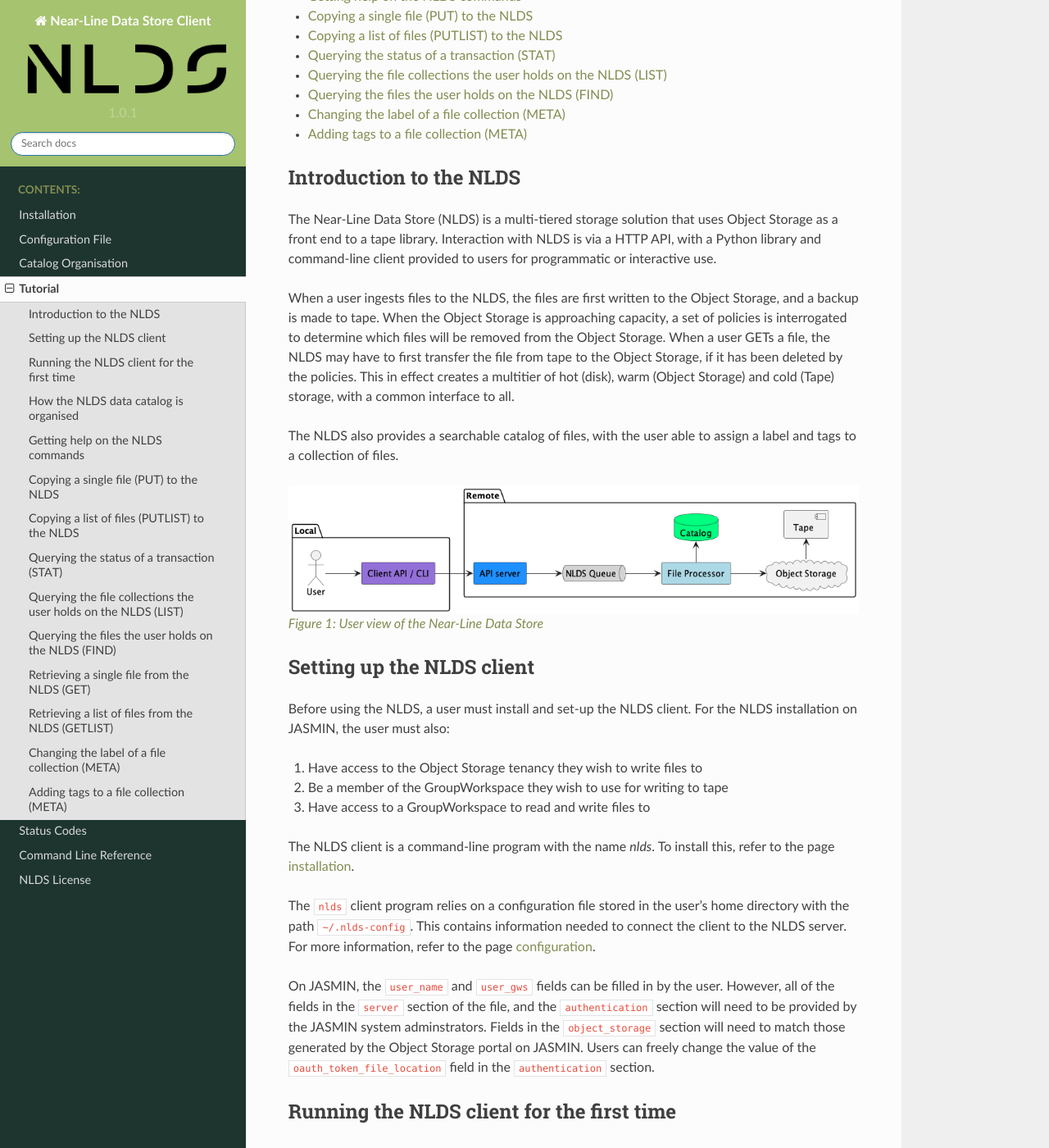
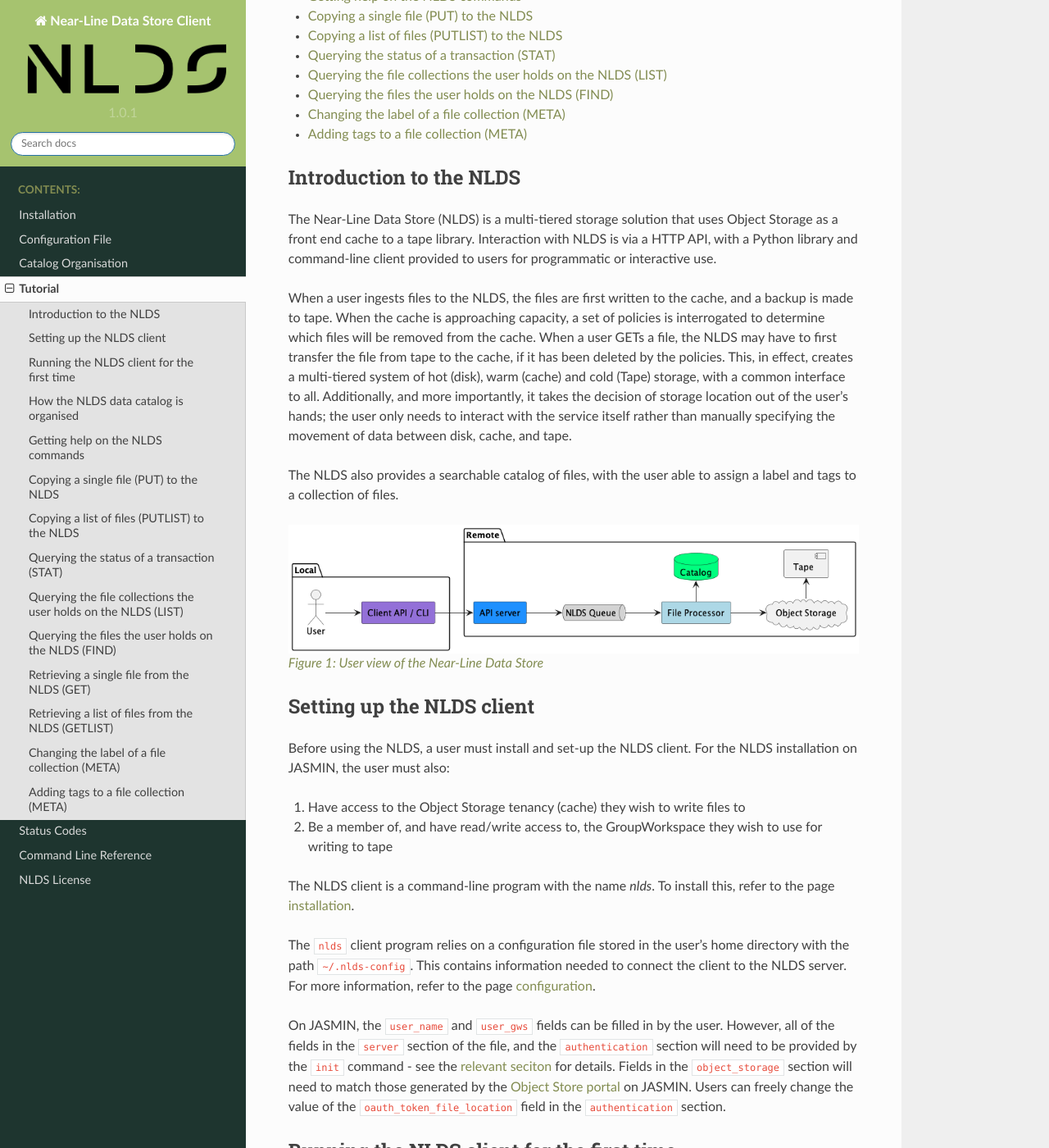
Before and after one commit to cedadev/nlds-client, a Sphinx documentation site: the page built from docs/user_guide/source/tutorial.rst, in a window 1280 px wide and 1400 px high, scrolled down 320 px. Shown: the whole window at 82% size. Built offline with Sphinx 7.4.7 and the Read the Docs theme 2.0.0, drawn with Linux system fonts in a browser that asks for light colours; some of the changed text lies outside the part shown.

Commit message:
Misc changes according to Matt P feedback (#8)

```diff
--- a/docs/user_guide/source/configuration.rst
+++ b/docs/user_guide/source/configuration.rst
@@ -13,7 +13,7 @@ This configuration file is JSON formatted and contains the authentication
 credentials required by:
 
   * The OAuth server
-  * The Object Storage
+  * The Object Storage cache
 
 It also contains the default user and group to use when issuing a request to the
 NLDS.  These can be overriden by the ``-u|--user`` and ``-g|--group`` command
--- a/docs/user_guide/source/tutorial.rst
+++ b/docs/user_guide/source/tutorial.rst
@@ -19,21 +19,23 @@ This page is a tutorial on NLDS covering:
 .. _intro:
 
 Introduction to the NLDS
---------------------------------------------------------------
+------------------------
 
 The Near-Line Data Store (NLDS) is a multi-tiered storage solution that uses
-Object Storage as a front end to a tape library.  Interaction with NLDS is via
+Object Storage as a front end cache to a tape library.  Interaction with NLDS is via
 a HTTP API, with a Python library and command-line client provided to users for
 programmatic or interactive use.
 
 When a user ingests files to the NLDS, the files are first written to the
-Object Storage, and a backup is made to tape.
-When the Object Storage is approaching capacity, a set of policies is
-interrogated to determine which files will be removed from the Object Storage.
-When a user GETs a file, the NLDS may have to first transfer the file from
-tape to the Object Storage, if it has been deleted by the policies.  This in
-effect creates a multitier of hot (disk), warm (Object Storage) and cold (Tape)
-storage, with a common interface to all.
+cache, and a backup is made to tape. When the cache is approaching capacity, a
+set of policies is interrogated to determine which files will be removed from
+the cache. When a user GETs a file, the NLDS may have to first transfer the file
+from tape to the cache, if it has been deleted by the policies. This, in effect,
+creates a multi-tiered system of hot (disk), warm (cache) and cold (Tape)
+storage, with a common interface to all. Additionally, and more importantly, it
+takes the decision of storage location out of the user's hands; the user only
+needs to interact with the service itself rather than manually specifying the
+movement of data between disk, cache, and tape.
 
 The NLDS also provides a searchable catalog of files, with the user able to
 assign a label and tags to a collection of files.
@@ -50,9 +52,9 @@ Setting up the NLDS client
 Before using the NLDS, a user must install and set-up the NLDS client.  For the
 NLDS installation on JASMIN, the user must also:
 
-#. Have access to the Object Storage tenancy they wish to write files to
-#. Be a member of the GroupWorkspace they wish to use for writing to tape
-#. Have access to a GroupWorkspace to read and write files to
+#. Have access to the Object Storage tenancy (cache) they wish to write files to
+#. Be a member of, and have read/write access to, the GroupWorkspace they wish
+   to use for writing to tape
 
 The NLDS client is a command-line program with the name `nlds`.
 To install this, refer to the page :ref:`installation<Installation>`.
@@ -64,11 +66,11 @@ to the page :ref:`configuration<Configuration>`.
 
 On JASMIN, the ``user_name`` and ``user_gws`` fields can be filled in by the
 user.  However, all of the fields in the ``server`` section of the file, and the
-``authentication`` section will need to be provided by the JASMIN system
-adminstrators.  Fields in the ``object_storage`` section will need to match
-those generated by the Object Storage portal on JASMIN.
-Users can freely change the value of the ``oauth_token_file_location`` field in
-the ``authentication`` section.
+``authentication`` section will need to be provided by the ``init`` command - see the
+:ref:`relevant seciton<init>` for details. Fields in the ``object_storage``
+section will need to match those generated by the `Object Store portal <https://s3-portal.jasmin.ac.uk/login>`_
+on JASMIN. Users can freely change the value of the ``oauth_token_file_location``
+field in the ``authentication`` section.
 
 .. _first:
 
@@ -81,9 +83,9 @@ and authentication sections of the ``.nlds-config`` file for you - see the
 :ref:`relevant seciton<init>` for details.
 
 Once initialised, the first time ``nlds`` is run on JASMIN the user will be
-asked for their user name and password. These are the JASMIN user name and
-password, which the user usually uses to login into JASMIN via the
-``loginx.jasmin.ac.uk`` servers.
+asked for their username and password. These are the JASMIN username and
+password, which the user usually uses to login into JASMIN via
+`one of the login servers <https://help.jasmin.ac.uk/docs/interactive-computing/login-servers/>`_.
 
 The following message will be displayed:
 
@@ -208,7 +210,7 @@ To get the return output from the ``put`` command in JSON format, specify the
 ``-j`` option.
 
 When a command is invoked, NLDS will return a summary of the command, including
-the transaction_id.
+the ``transaction_id``.
 
 .. code-block:: text
 
```
Also changed, not shown: other parts of docs/user_guide/source/tutorial.rst (+1 -1 lines), docs/user_guide/source/catalog_organisation.rst (+9 -9 lines), docs/user_guide/source/index.rst (+4 -4 lines).
